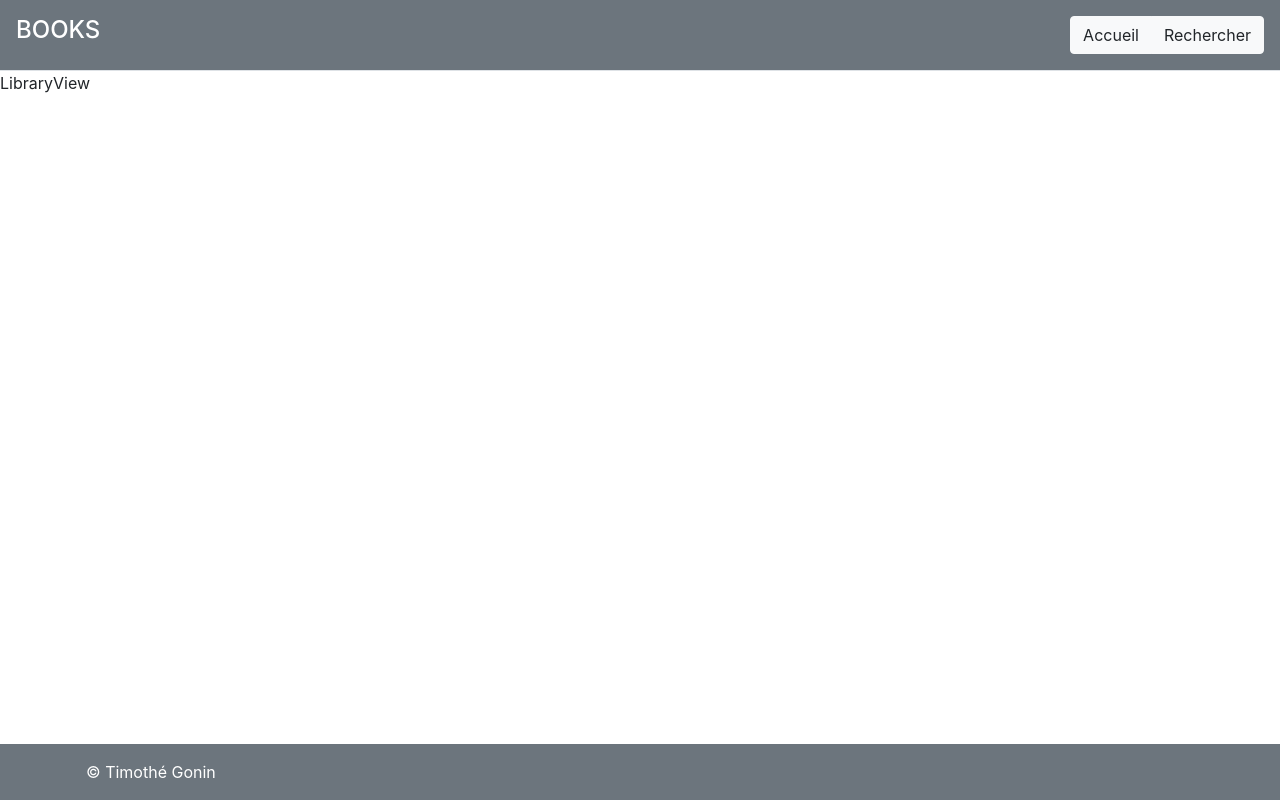
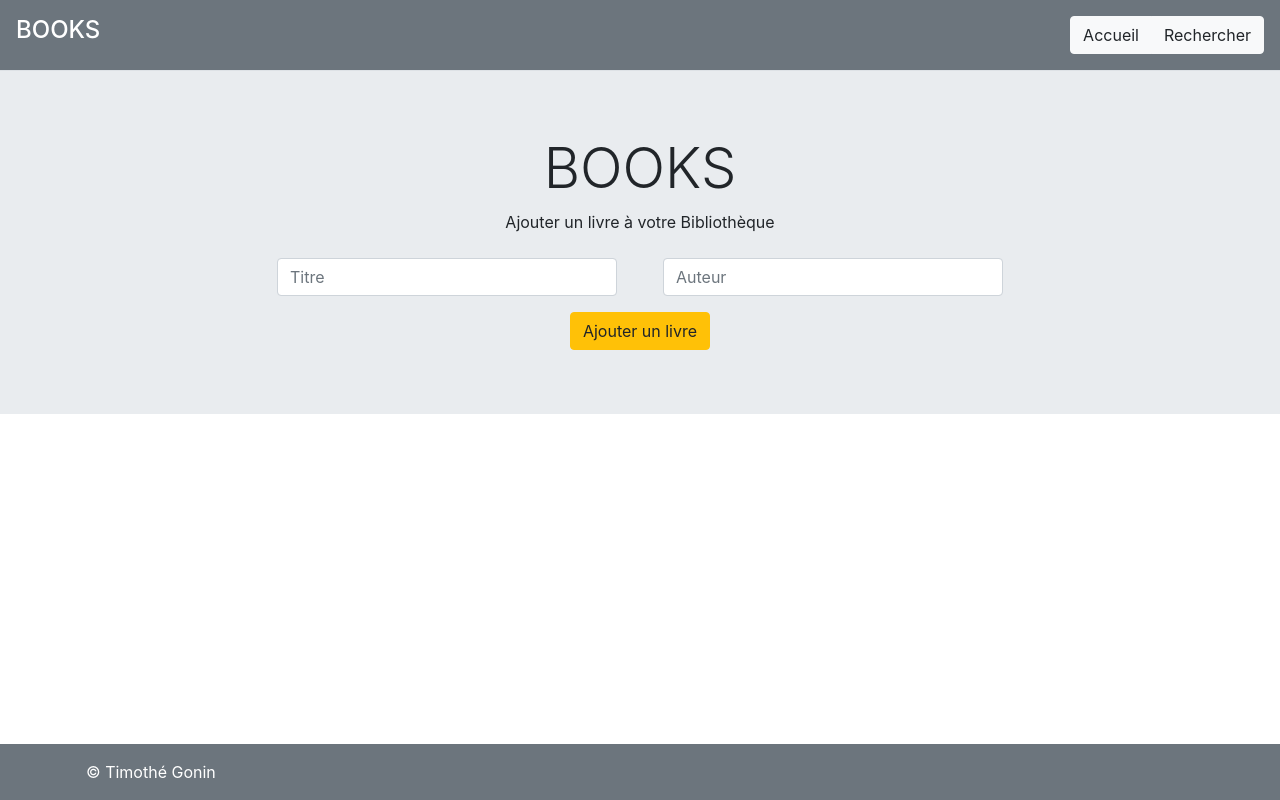
Before and after one commit to timothegonin/books-rtk, a React (Create React App) app: page / in a window 1280 px wide. Built offline with nearby package versions, Linux system fonts and the light colour scheme.

Commit message:
form LibraryView

```diff
--- a/src/features/library/LibraryView.jsx
+++ b/src/features/library/LibraryView.jsx
@@ -1,5 +1,58 @@
+import { useState } from "react";
+import Jumbotron from "../../components/Jumbotron";
+
 const LibraryView = () => {
-	return <div>LibraryView</div>;
+	const initialState = {
+		title: "",
+		author: "",
+	};
+
+	const [newData, setNewData] = useState(initialState);
+
+	const handleSubmit = (e) => {
+		e.preventDefault();
+		console.log(newData);
+	};
+
+	return (
+		<>
+			<Jumbotron subtitle="Ajouter un livre à votre Bibliothèque">
+				<form onSubmit={handleSubmit}>
+					<div className="container">
+						<div className="row justify-content-center">
+							<div className="col-lg-4 m-2">
+								<input
+									type="text"
+									value={newData.title}
+									className="form-control"
+									placeholder="Titre"
+									required
+									onChange={(e) =>
+										setNewData({ ...newData, title: e.target.value })
+									}
+								/>
+							</div>
+							<div className="col-lg-4 m-2">
+								<input
+									type="text"
+									value={newData.author}
+									className="form-control"
+									placeholder="Auteur"
+									required
+									onChange={(e) =>
+										setNewData({ ...newData, author: e.target.value })
+									}
+								/>
+							</div>
+						</div>
+						<div className="justify-content-center mt-2">
+							<button className="btn btn-warning">Ajouter un livre</button>
+						</div>
+					</div>
+				</form>
+			</Jumbotron>
+		</>
+	);
 };
 
 export default LibraryView;
```
